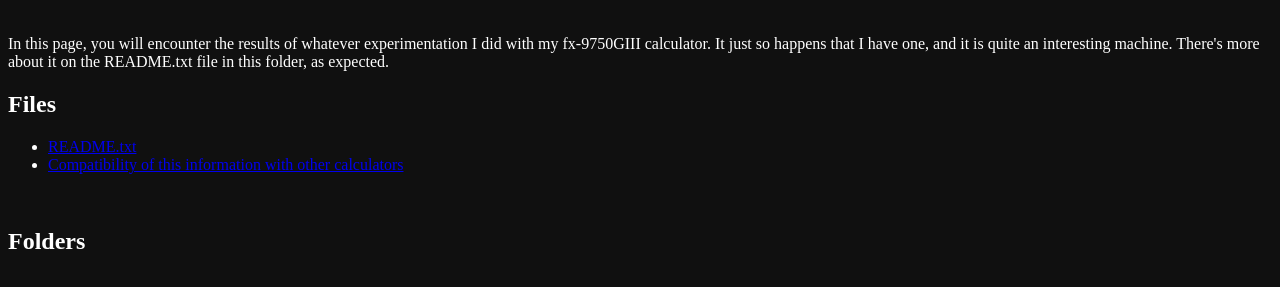
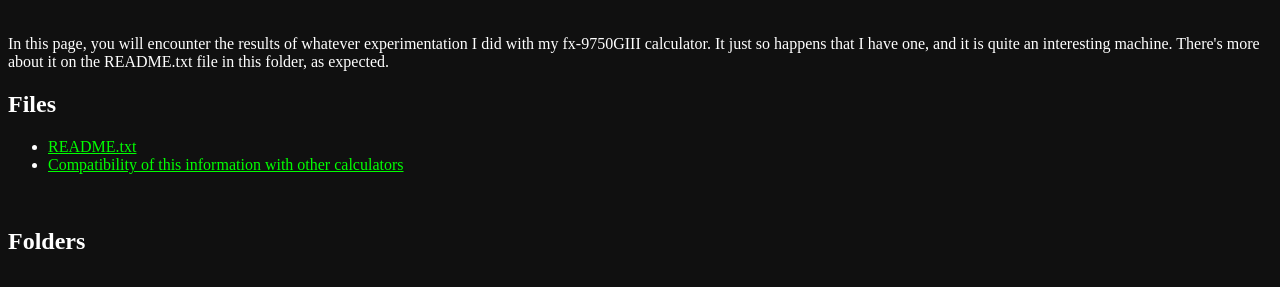
Before and after one commit to Bro-mine/bro-mine.github.io, a plain HTML site: page pages/fx-9750GIII/MainPage.html in a window 1280 px wide. Shown: the part 79-366 px from the top of the page. Drawn offline with Linux system fonts and the light colour scheme.

Commit message:
changed links added, created page for external resources

```diff
--- a/css.css
+++ b/css.css
@@ -14,7 +14,7 @@ footer {
 a {
 }
 
-a:link {i
+a:link {
   color: #00ff00
 }
 
@@ -27,7 +27,7 @@ a:focus {
 }
 
 a:hover {
-  background: #00ff00
+  background: #ccff33
 }
 
 a:active {
```
Also changed, not shown: pages/fx-9750GIII/EXTRESOURCES.html (added, +1 -0 lines).
